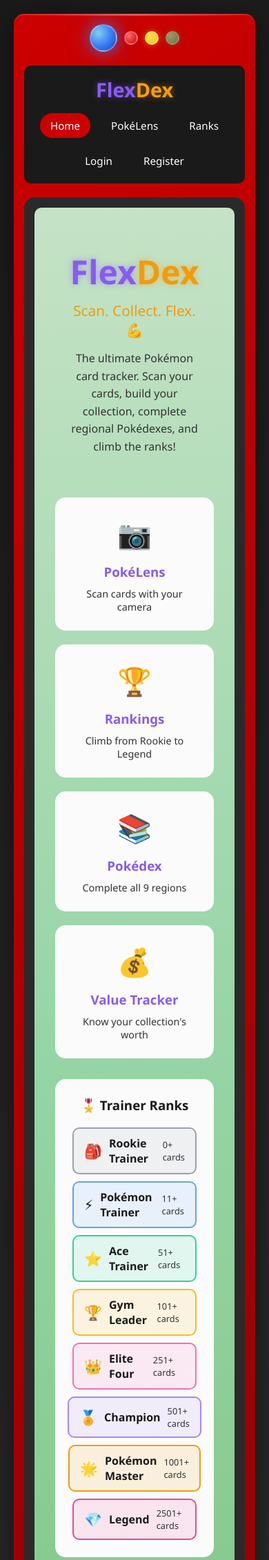
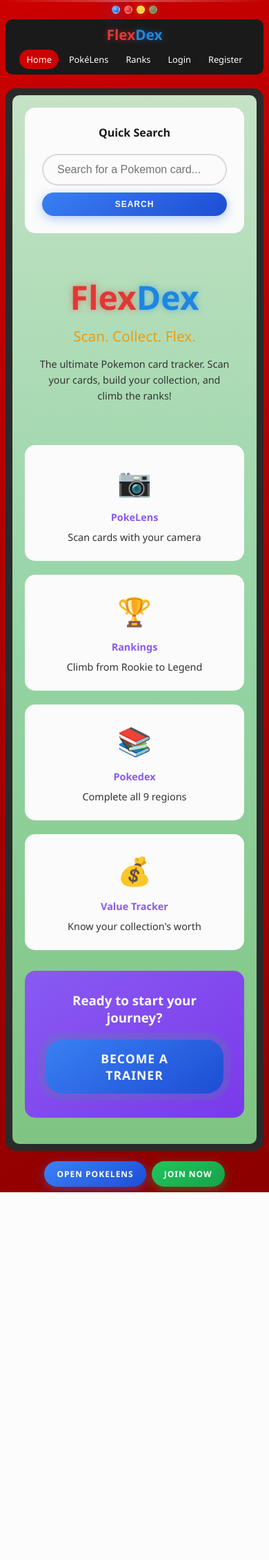
Before and after one commit to Zxxs3006/Flex-Dex, a Flask app: page / in a window 390 px wide. Shown: the top 2261 px of the page at 69% size. After the commit the page ends 1728 px from the top, so only its background shows below. Run offline with Flask 3, Linux system fonts and the light colour scheme.

Commit message:
Complete UI redesign - Red/Blue theme + mobile responsive
- Change FlexDex logo from purple/gold to red/blue
- Remove trainer ranks section from home page
- Move Quick Search to top (most used feature)
- Make Pokedex fill whole screen (no max-width)
- Add comprehensive mobile responsive design
- Phone-optimized layouts for 480px and 360px
- Better touch targets and spacing on mobile
- Simplified hero section

Co-Authored-By: Claude Opus 4.5 <noreply@anthropic.com>

```diff
--- a/static/css/pokedex.css
+++ b/static/css/pokedex.css
@@ -10,12 +10,18 @@
     --pokedex-screen-bg: #98d8a8;
     --pokedex-screen-border: #2a2a2a;
     --pokedex-blue-light: #3b82f6;
+    --pokedex-blue-dark: #1d4ed8;
     --pokedex-yellow: #fbbf24;
     --pokedex-green: #22c55e;
     --text-light: #ffffff;
     --text-dark: #1a1a1a;
 
-    /* FlexDex Brand Colors */
+    /* FlexDex Brand Colors - Red & Blue theme */
+    --flex-red: #e53935;
+    --flex-red-dark: #c62828;
+    --flex-blue: #1e88e5;
+    --flex-blue-dark: #1565c0;
+    /* Keep purple for accents */
     --flex-purple: #8b5cf6;
     --flex-purple-dark: #7c3aed;
     --flex-gold: #f59e0b;
@@ -36,21 +42,21 @@ body {
     color: var(--text-light);
 }
 
-/* Pokédex Frame Container */
+/* Pokédex Frame Container - Full Screen */
 .pokedex-container {
-    max-width: 1200px;
-    margin: 0 auto;
-    padding: 20px;
+    width: 100%;
+    max-width: 100%;
+    margin: 0;
+    padding: 0;
+    min-height: 100vh;
 }
 
 .pokedex-frame {
     background: linear-gradient(145deg, var(--pokedex-red) 0%, var(--pokedex-dark-red) 100%);
-    border-radius: 20px;
-    padding: 25px;
-    box-shadow:
-        0 10px 40px rgba(0, 0, 0, 0.5),
-        inset 0 2px 0 rgba(255, 255, 255, 0.1),
-        inset 0 -2px 0 rgba(0, 0, 0, 0.2);
+    border-radius: 0;
+    padding: 15px;
+    min-height: 100vh;
+    box-shadow: none;
     position: relative;
     overflow: hidden;
 }
@@ -65,7 +71,7 @@ body {
     background: linear-gradient(90deg, transparent, rgba(255,255,255,0.3), transparent);
 }
 
-/* FlexDex Logo Styles */
+/* FlexDex Logo Styles - Red & Blue */
 .nav-logo {
     font-size: 1.8em;
     font-weight: bold;
@@ -75,21 +81,21 @@ body {
 }
 
 .logo-flex {
-    color: var(--flex-purple);
-    text-shadow: 0 0 10px rgba(139, 92, 246, 0.5);
+    color: var(--flex-red);
+    text-shadow: 0 0 10px rgba(229, 57, 53, 0.5);
 }
 
 .logo-dex {
-    color: var(--flex-gold);
-    text-shadow: 0 0 10px rgba(245, 158, 11, 0.5);
+    color: var(--flex-blue);
+    text-shadow: 0 0 10px rgba(30, 136, 229, 0.5);
 }
 
 .nav-logo:hover .logo-flex {
-    text-shadow: 0 0 20px rgba(139, 92, 246, 0.8);
+    text-shadow: 0 0 20px rgba(229, 57, 53, 0.8);
 }
 
 .nav-logo:hover .logo-dex {
-    text-shadow: 0 0 20px rgba(245, 158, 11, 0.8);
+    text-shadow: 0 0 20px rgba(30, 136, 229, 0.8);
 }
 
 /* Top LEDs */
@@ -143,21 +149,22 @@ body {
     50% { opacity: 0.6; }
 }
 
-/* Main Screen */
+/* Main Screen - Expanded */
 .pokedex-screen {
     background: var(--pokedex-screen-border);
     border-radius: 15px;
-    padding: 15px;
-    margin-bottom: 20px;
+    padding: 10px;
+    margin-bottom: 15px;
+    flex: 1;
 }
 
 .screen-inner {
     background: linear-gradient(180deg, #c8e6c9 0%, var(--pokedex-screen-bg) 50%, #81c784 100%);
     border-radius: 10px;
-    padding: 20px;
-    min-height: 400px;
+    padding: 15px;
+    min-height: calc(100vh - 200px);
     position: relative;
-    overflow: hidden;
+    overflow: auto;
     color: var(--text-dark);
 }
 
@@ -1834,19 +1841,25 @@ body {
 /* RESPONSIVE DESIGN */
 /* ==================== */
 
+/* Tablet */
 @media (max-width: 768px) {
     .pokedex-frame {
-        padding: 15px;
-        border-radius: 15px;
+        padding: 10px;
     }
 
     .pokedex-leds {
         justify-content: center;
+        margin-bottom: 10px;
     }
 
     .led-blue {
-        width: 40px;
-        height: 40px;
+        width: 35px;
+        height: 35px;
+    }
+
+    .led {
+        width: 15px;
+        height: 15px;
     }
 
     .card-display {
@@ -1856,12 +1869,23 @@ body {
 
     .nav-bar {
         flex-direction: column;
-        gap: 15px;
+        gap: 10px;
+        padding: 10px;
+    }
+
+    .nav-logo {
+        font-size: 1.5em;
     }
 
     .nav-links {
         flex-wrap: wrap;
         justify-content: center;
+        gap: 8px;
+    }
+
+    .nav-link {
+        padding: 6px 12px;
+        font-size: 0.85em;
     }
 
     .profile-header {
@@ -1901,11 +1925,141 @@ body {
     .rank-tier {
         flex: 1 1 45%;
     }
-}
-
+
+    .hero-title {
+        font-size: 2.2em;
+    }
+
+    .hero-subtitle {
+        font-size: 1.1em;
+    }
+
+    .feature-grid {
+        grid-template-columns: repeat(2, 1fr);
+        gap: 10px;
+    }
+
+    .feature-card {
+        padding: 15px;
+    }
+
+    .feature-icon {
+        font-size: 2em;
+    }
+
+    .screen-inner {
+        padding: 10px;
+        min-height: calc(100vh - 180px);
+    }
+}
+
+/* Phone */
 @media (max-width: 480px) {
+    .pokedex-frame {
+        padding: 8px;
+    }
+
+    .pokedex-leds {
+        margin-bottom: 8px;
+        gap: 6px;
+    }
+
+    .led-blue {
+        width: 30px;
+        height: 30px;
+    }
+
+    .led {
+        width: 12px;
+        height: 12px;
+    }
+
+    .nav-bar {
+        padding: 8px;
+        gap: 8px;
+    }
+
+    .nav-logo {
+        font-size: 1.3em;
+    }
+
+    .nav-links {
+        gap: 5px;
+    }
+
+    .nav-link {
+        padding: 5px 10px;
+        font-size: 0.8em;
+    }
+
+    .screen-inner {
+        padding: 8px;
+        min-height: calc(100vh - 160px);
+    }
+
+    .hero-title {
+        font-size: 1.8em;
+    }
+
+    .hero-subtitle {
+        font-size: 1em;
+    }
+
+    .hero-description {
+        font-size: 0.9em;
+    }
+
+    .feature-grid {
+        grid-template-columns: 1fr 1fr;
+        gap: 8px;
+    }
+
+    .feature-card {
+        padding: 12px 8px;
+    }
+
+    .feature-card h3 {
+        font-size: 0.9em;
+    }
+
+    .feature-card p {
+        font-size: 0.75em;
+    }
+
+    .feature-icon {
+        font-size: 1.8em;
+        margin-bottom: 8px;
+    }
+
+    .quick-search {
+        padding: 15px;
+    }
+
+    .quick-search h3 {
+        font-size: 1em;
+        margin-bottom: 12px;
+    }
+
+    .search-form {
+        flex-direction: column;
+    }
+
+    .search-input {
+        padding: 10px 15px;
+        font-size: 14px;
+    }
+
     .stats-grid {
-        grid-template-columns: 1fr;
+        grid-template-columns: 1fr 1fr;
+        gap: 8px;
+    }
+
+    .stat-card {
+        padding: 12px;
+    }
+
+    .stat-value {
+        font-size: 1.5em;
     }
 
     .regional-grid {
@@ -1913,11 +2067,64 @@ body {
     }
 
     .dex-grid {
-        grid-template-columns: repeat(auto-fill, minmax(60px, 1fr));
+        grid-template-columns: repeat(auto-fill, minmax(55px, 1fr));
+        gap: 6px;
     }
 
     .form-actions {
         flex-direction: column;
+    }
+
+    .pokedex-buttons {
+        gap: 8px;
+        margin-top: 10px;
+    }
+
+    .pokedex-btn {
+        padding: 10px 18px;
+        font-size: 12px;
+    }
+
+    /* Top trainers on mobile */
+    .top-trainers {
+        padding: 15px;
+    }
+
+    .trainer-card {
+        padding: 10px;
+        gap: 10px;
+    }
+
+    .trainer-name {
+        font-size: 0.9em;
+    }
+
+    .trainer-cards {
+        font-size: 0.8em;
+    }
+}
+
+/* Extra small phones */
+@media (max-width: 360px) {
+    .nav-logo {
+        font-size: 1.2em;
+    }
+
+    .nav-link {
+        padding: 4px 8px;
+        font-size: 0.75em;
+    }
+
+    .hero-title {
+        font-size: 1.5em;
+    }
+
+    .feature-grid {
+        gap: 6px;
+    }
+
+    .feature-icon {
+        font-size: 1.5em;
     }
 }
 
--- a/templates/index.html
+++ b/templates/index.html
@@ -1,17 +1,27 @@
 {% extends "base.html" %}
 
-{% block title %}FlexDex - Show Off Your Pokémon Cards{% endblock %}
+{% block title %}FlexDex - Show Off Your Pokemon Cards{% endblock %}
 
 {% block content %}
 <div class="home-content">
+    <!-- Quick Search - At the top for easy access -->
+    <div class="quick-search">
+        <h3>Quick Search</h3>
+        <form action="{{ url_for('search') }}" method="GET" class="search-form">
+            <input type="text" name="q" placeholder="Search for a Pokemon card..."
+                   class="search-input">
+            <button type="submit" class="pokedex-btn btn-primary">Search</button>
+        </form>
+    </div>
+
     <div class="hero-section">
         <h1 class="hero-title">
             <span class="logo-flex">Flex</span><span class="logo-dex">Dex</span>
         </h1>
-        <p class="hero-subtitle">Scan. Collect. Flex. 💪</p>
+        <p class="hero-subtitle">Scan. Collect. Flex.</p>
         <p class="hero-description">
-            The ultimate Pokémon card tracker. Scan your cards, build your collection,
-            complete regional Pokédexes, and climb the ranks!
+            The ultimate Pokemon card tracker. Scan your cards, build your collection,
+            and climb the ranks!
         </p>
     </div>
 
@@ -19,7 +29,7 @@
     <div class="feature-grid">
         <div class="feature-card" onclick="window.location='{{ url_for('scanner') }}'">
             <div class="feature-icon">📷</div>
-            <h3>PokéLens</h3>
+            <h3>PokeLens</h3>
             <p>Scan cards with your camera</p>
         </div>
         <div class="feature-card" onclick="window.location='{{ url_for('leaderboard') }}'">
@@ -29,7 +39,7 @@
         </div>
         <div class="feature-card" onclick="{% if current_user.is_authenticated %}window.location='{{ url_for('pokedex') }}'{% else %}window.location='{{ url_for('register') }}'{% endif %}">
             <div class="feature-icon">📚</div>
-            <h3>Pokédex</h3>
+            <h3>Pokedex</h3>
             <p>Complete all 9 regions</p>
         </div>
         <div class="feature-card" onclick="{% if current_user.is_authenticated %}window.location='{{ url_for('analytics') }}'{% else %}window.location='{{ url_for('register') }}'{% endif %}">
@@ -39,24 +49,10 @@
         </div>
     </div>
 
-    <!-- Rank Preview -->
-    <div class="rank-preview">
-        <h3>🎖️ Trainer Ranks</h3>
-        <div class="rank-ladder">
-            {% for rank in RANKS %}
-            <div class="rank-badge" style="background: {{ rank.color }}20; border-color: {{ rank.color }};">
-                <span class="rank-icon">{{ rank.icon }}</span>
-                <span class="rank-name">{{ rank.name }}</span>
-                <span class="rank-req">{{ rank.min_cards }}+ cards</span>
-            </div>
-            {% endfor %}
-        </div>
-    </div>
-
     <!-- Top Trainers -->
     {% if top_trainers %}
     <div class="top-trainers">
-        <h3>🏅 Top Trainers</h3>
+        <h3>Top Trainers</h3>
         <div class="trainer-list">
             {% for trainer in top_trainers %}
             <div class="trainer-card" onclick="window.location='{{ url_for('profile', username=trainer.username) }}'">
@@ -69,16 +65,6 @@
         </div>
     </div>
     {% endif %}
-
-    <!-- Quick Search -->
-    <div class="quick-search">
-        <h3>🔍 Quick Search</h3>
-        <form action="{{ url_for('search') }}" method="GET" class="search-form">
-            <input type="text" name="q" placeholder="Search for a Pokémon card..."
-                   class="search-input">
-            <button type="submit" class="pokedex-btn btn-primary">Search</button>
-        </form>
-    </div>
 
     {% if not current_user.is_authenticated %}
     <div class="cta-section">
@@ -101,7 +87,7 @@
 {% endblock %}
 
 {% block buttons %}
-<a href="{{ url_for('scanner') }}" class="pokedex-btn btn-primary">Open PokéLens</a>
+<a href="{{ url_for('scanner') }}" class="pokedex-btn btn-primary">Open PokeLens</a>
 {% if current_user.is_authenticated %}
 <a href="{{ url_for('binder') }}" class="pokedex-btn btn-secondary">My Binder</a>
 {% else %}
```
